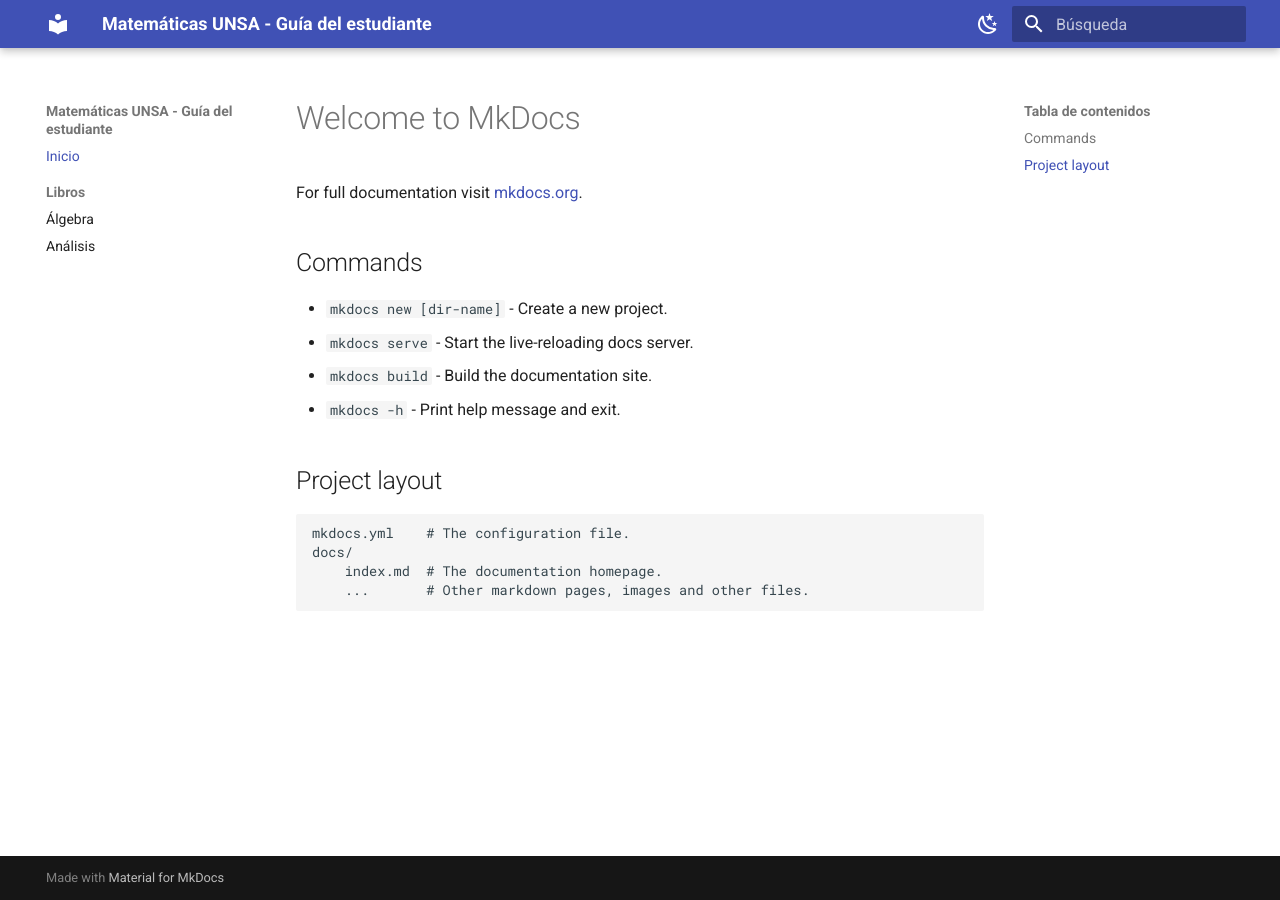
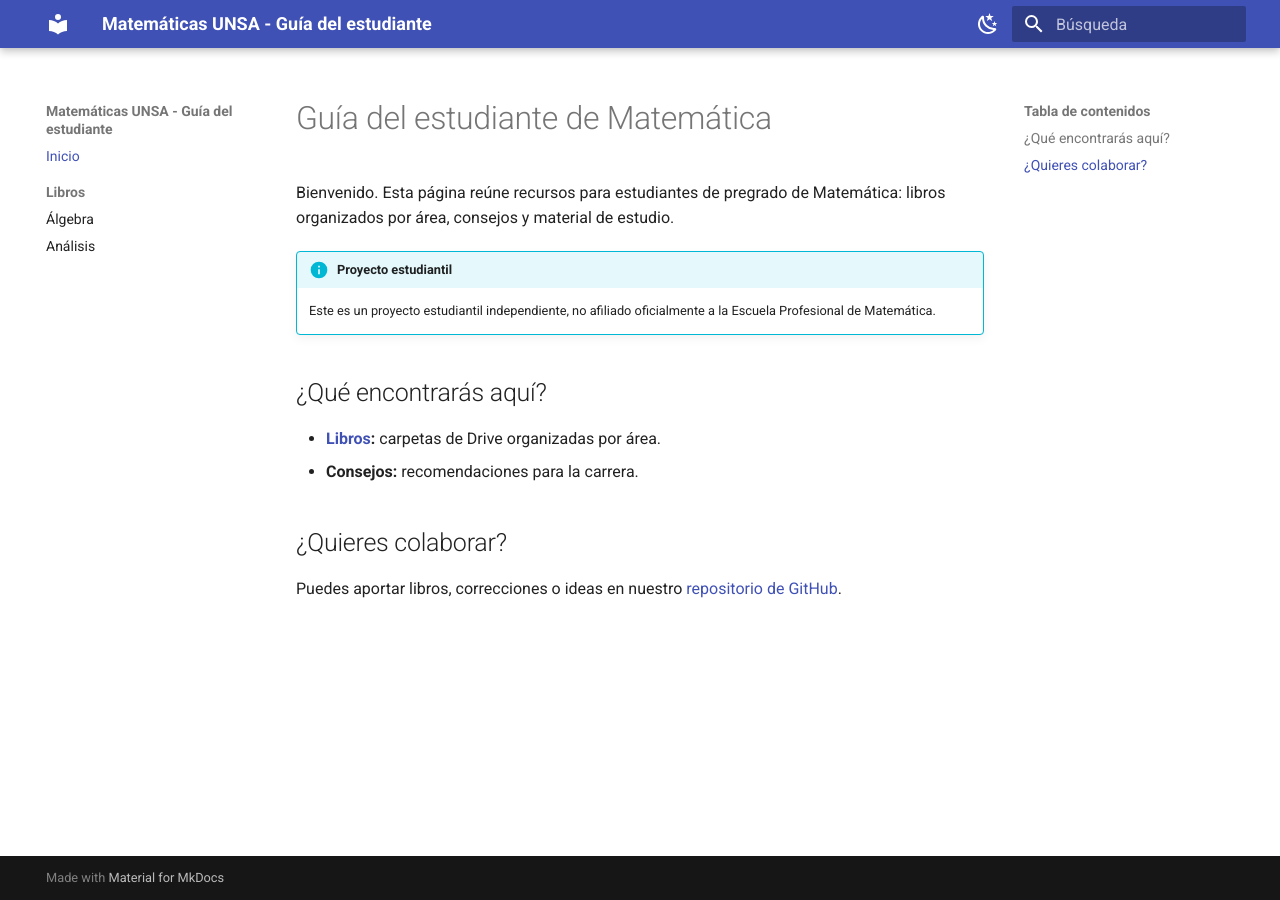
Before and after one commit to matematicas-unsa/matematicas-unsa.github.io, an MkDocs documentation site: the page built from docs/index.md, in a window 1280 px wide. Built offline with MkDocs 1.6.1 and Material for MkDocs 9.7.7, drawn with Linux system fonts in a browser that asks for light colours.

Commit message:
actualizacion pagina inicio

```diff
--- a/docs/index.md
+++ b/docs/index.md
@@ -1,17 +1,15 @@
-# Welcome to MkDocs
+# Guía del estudiante de Matemática
 
-For full documentation visit [mkdocs.org](https://www.mkdocs.org).
+Bienvenido. Esta página reúne recursos para estudiantes de pregrado de Matemática: libros organizados por área, consejos y material de estudio.
 
-## Commands
+!!! info "Proyecto estudiantil"
+    Este es un proyecto estudiantil independiente, no afiliado oficialmente a la Escuela Profesional de Matemática.
 
-* `mkdocs new [dir-name]` - Create a new project.
-* `mkdocs serve` - Start the live-reloading docs server.
-* `mkdocs build` - Build the documentation site.
-* `mkdocs -h` - Print help message and exit.
+## ¿Qué encontrarás aquí?
 
-## Project layout
+- **[Libros](libros/algebra.md):** carpetas de Drive organizadas por área.
+- **Consejos:** recomendaciones para la carrera.
 
-    mkdocs.yml    # The configuration file.
-    docs/
-        index.md  # The documentation homepage.
-        ...       # Other markdown pages, images and other files.
+## ¿Quieres colaborar?
+
+Puedes aportar libros, correcciones o ideas en nuestro [repositorio de GitHub](https://github.com/matematicas-unsa/matematicas-unsa.github.io).
```
Also changed, not shown: docs/main.md (added).
